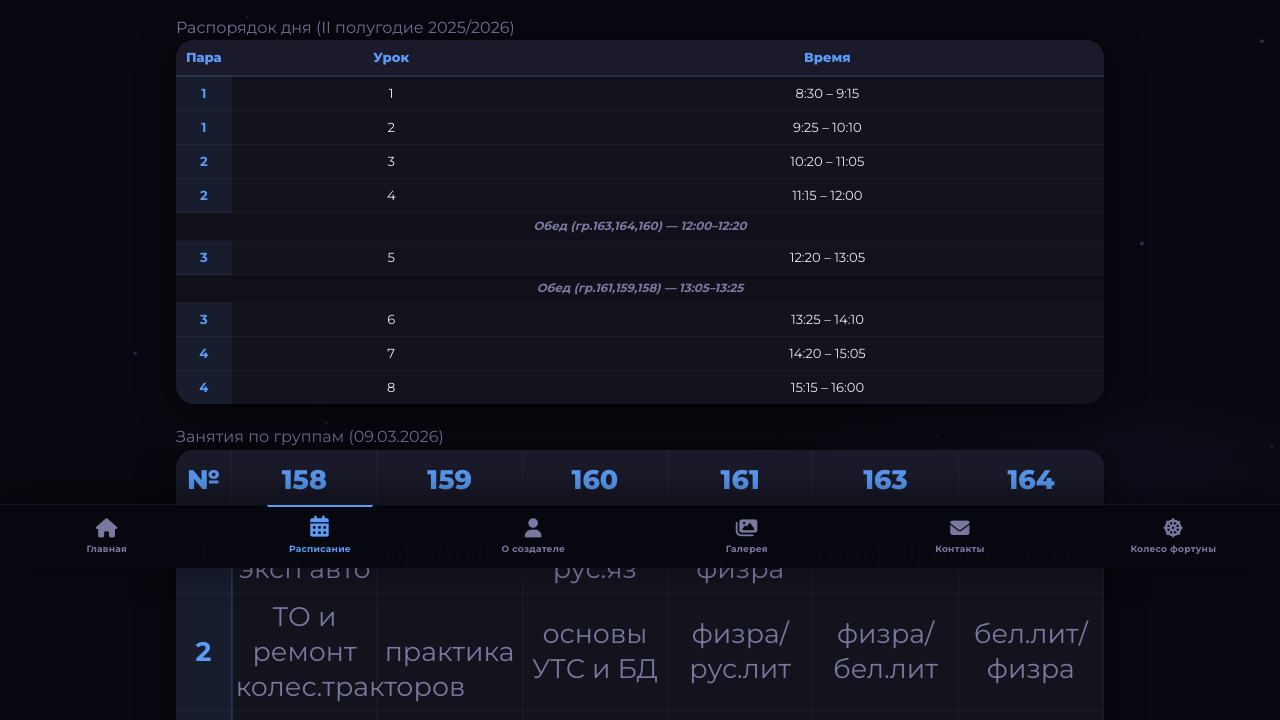
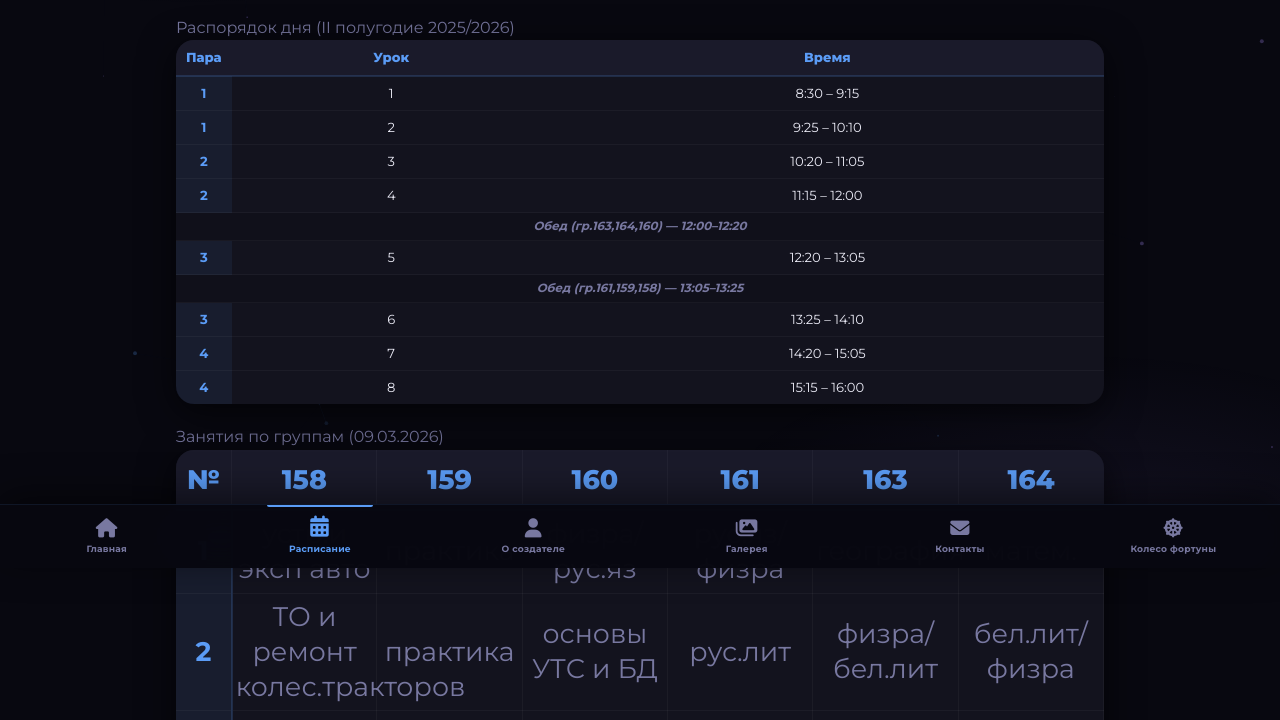
Before and after one commit to f1ikcer/KokhanovskyCollege161, a plain HTML site: page schedule.html in a window 1280 px wide. Shown: the part 232-952 px from the top of the page. Drawn offline with Linux system fonts and the light colour scheme.

Commit message:
Update schedule.html

```diff
--- a/schedule.html
+++ b/schedule.html
@@ -108,7 +108,7 @@
           <td>ТО и ремонт колес.тракторов</td>                <!-- гр.158 -->
           <td>практика</td>          <!-- гр.159 -->
           <td>основы УТС и БД</td>  <!-- гр.160 -->
-          <td>физра/рус.лит</td>      <!-- гр.161 -->
+          <td>рус.лит</td>      <!-- гр.161 -->
           <td>физра/бел.лит</td>     <!-- гр.163 -->
           <td>бел.лит/физра</td>     <!-- гр.164 -->
         </tr>
```
